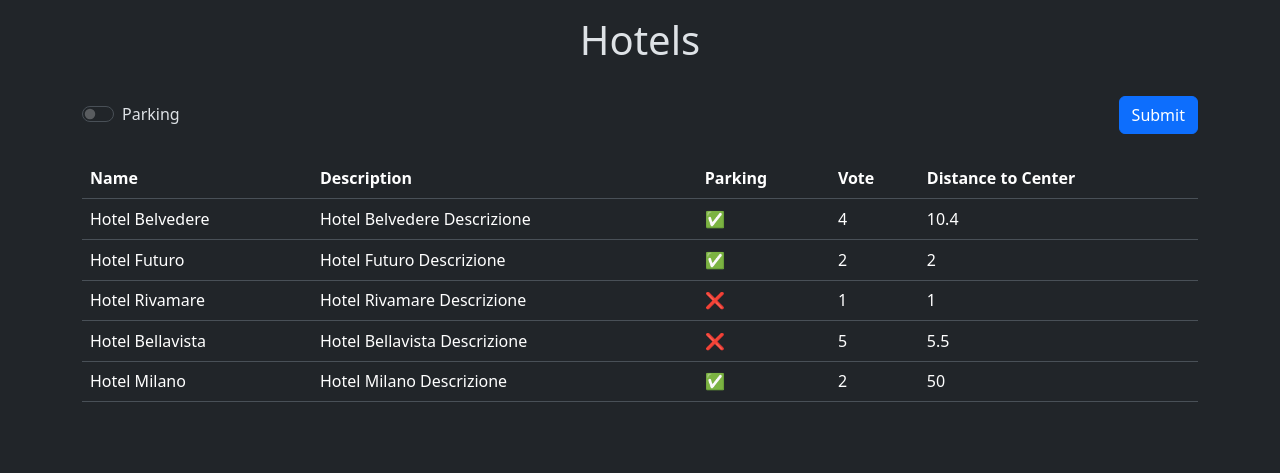
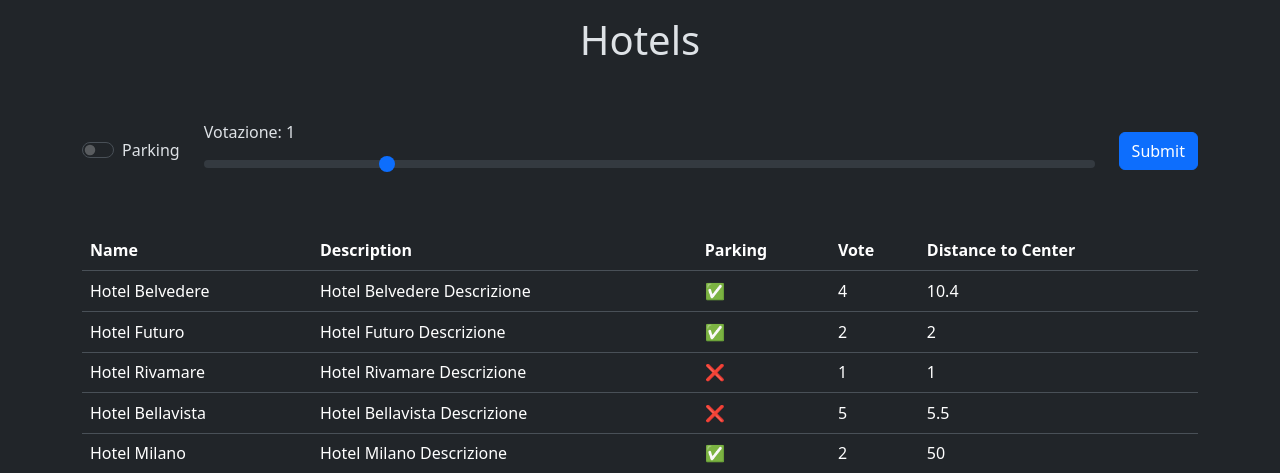
Before and after one commit to lorussogiacomoluca/php-hotel, a PHP site: page /?vote_filter=1 in a window 1280 px wide. Shown: the top 473 px of the page. Run offline with PHP 8.4, Linux system fonts and the light colour scheme.

Commit message:
[UPD] Vote filter

```diff
--- a/index.php
+++ b/index.php
@@ -50,6 +50,16 @@ if (isset($_GET['park_filter'])) {
   $hotels = $filtred;
 }
 
+if (isset($_GET['vote_filter'])) {
+  $filtred = [];
+  foreach ($hotels as $hotel) {
+    if ($hotel['vote'] >= $_GET['vote_filter']) {
+      $filtred[] = $hotel;
+    }
+  }
+  $hotels = $filtred;
+}
+
 ?>
 
 <!DOCTYPE html>
@@ -75,6 +85,12 @@ if (isset($_GET['park_filter'])) {
           <div class="form-check form-switch">
             <input class="form-check-input" type="checkbox" role="switch" id="switchCheckDefault" name="park_filter">
             <label class="form-check-label" for="switchCheckDefault">Parking</label>
+          </div>
+          <div class="col p-4">
+            <label for="customRange3" class="form-label">Votazione:</label>
+            <output for="customRange4" id="rangeValue" aria-hidden="true"></output>
+
+            <input type="range" class="form-range" min="0" max="5" step="1" value="<?php echo $_GET['vote_filter'] ? $_GET['vote_filter'] : 3 ?>" id="customRange3" name="vote_filter">
           </div>
           <button type="submit" class="btn btn-primary">Submit</button>
         </form>
@@ -114,6 +130,18 @@ if (isset($_GET['park_filter'])) {
     </div>
   </div>
   <script src="https://cdn.jsdelivr.net/npm/bootstrap@5.3.7/dist/js/bootstrap.bundle.min.js" integrity="sha384-ndDqU0Gzau9qJ1lfW4pNLlhNTkCfHzAVBReH9diLvGRem5+R9g2FzA8ZGN954O5Q" crossorigin="anonymous"></script>
+  <script>
+    // This is an example script, please modify as needed
+    const rangeInput = document.getElementById('customRange3');
+    const rangeOutput = document.getElementById('rangeValue');
+
+    // Set initial value
+    rangeOutput.textContent = rangeInput.value;
+
+    rangeInput.addEventListener('input', function() {
+      rangeOutput.textContent = this.value;
+    });
+  </script>
 </body>
 
 </html>
```
